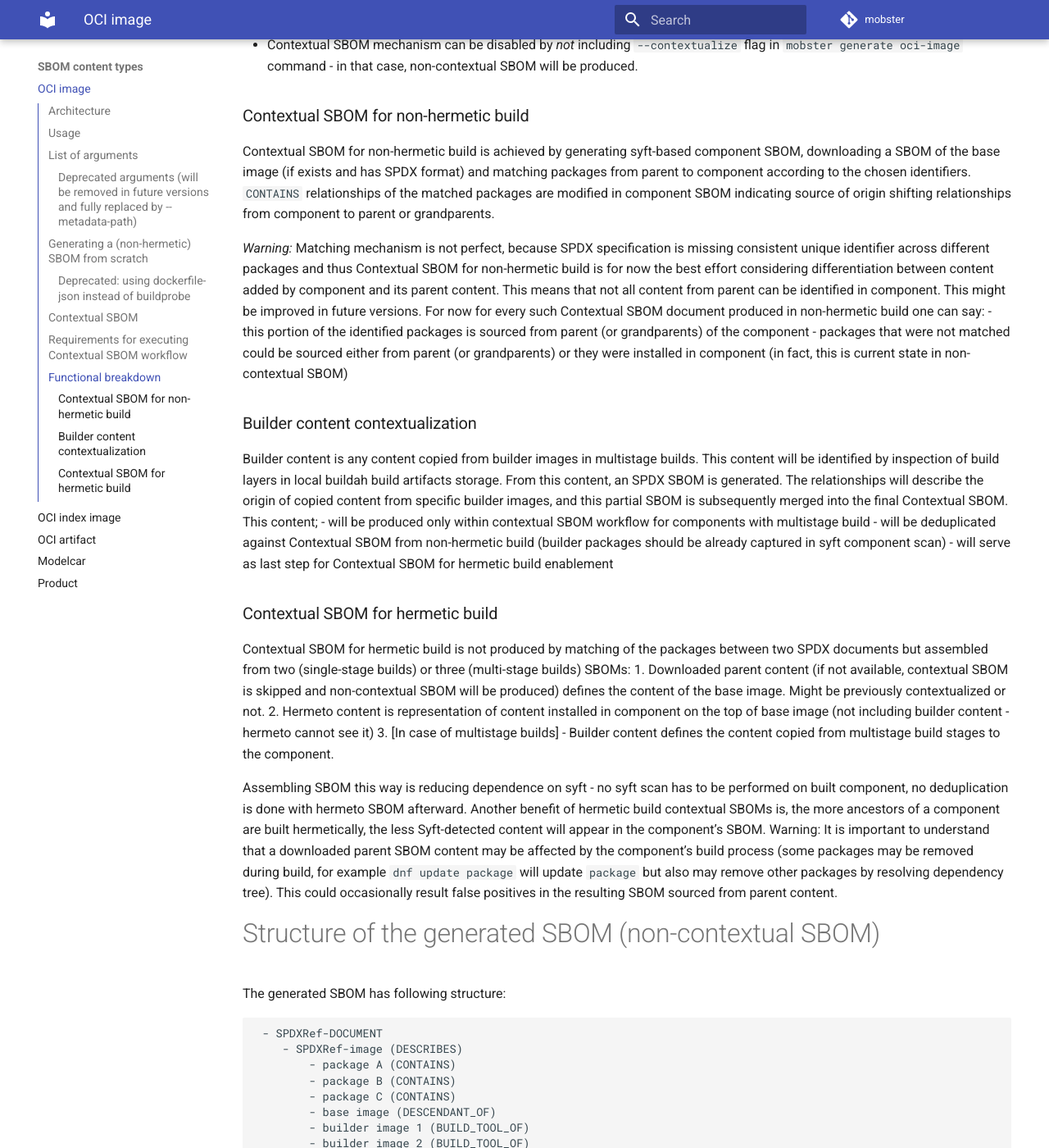
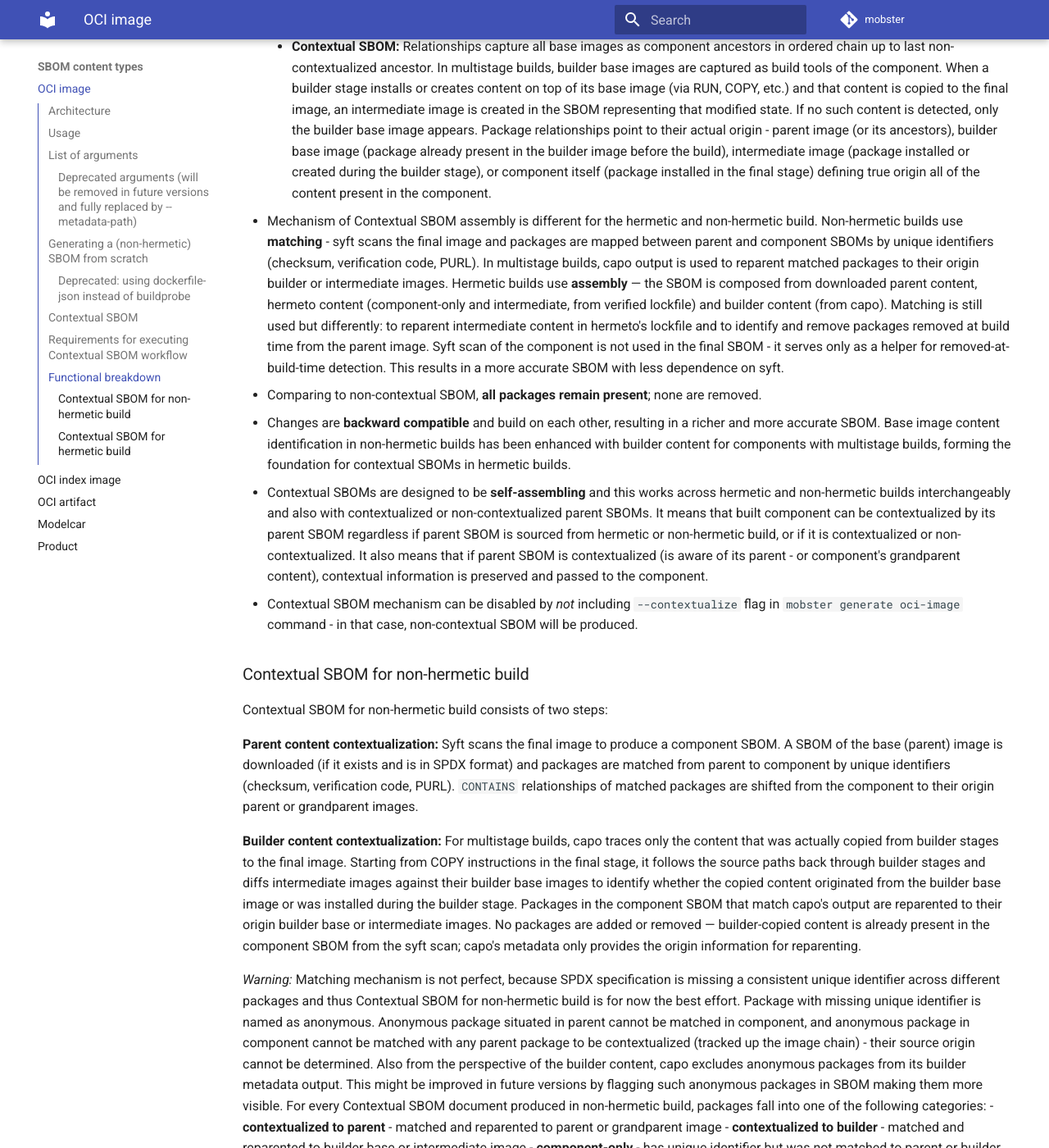
Before and after one commit to konflux-ci/mobster, an MkDocs documentation site: the page built from docs/sboms/oci_image.md, in a window 1280 px wide and 1400 px high, scrolled down 4454 px. Shown: the whole window at 82% size. Built offline with MkDocs 1.6.1 and Material for MkDocs 9.7.7, drawn with Linux system fonts in a browser that asks for light colours; comment, search, counter and statistics services are not loaded; some of the changed text lies outside the part shown.

Commit message:
docs(ISV-7578): update Contextual SBOM docs for builder content
Reflect builder content contextualization release and update hermetic
build section with current design.

Signed-off-by: Erik Mravec <emravec@redhat.com>
Assisted-By: Claude <noreply@anthropic.com>

````diff
--- a/docs/sboms/oci_image.md
+++ b/docs/sboms/oci_image.md
@@ -66,6 +66,7 @@ mobster --verbose  generate oci-image \
 - `--arch` -- Image architecture in OCI format (e.g., `amd64`, `arm64`, `ppc64le`, `s390x`). Linux kernel format values (e.g., `x86_64`, `aarch64`) are also accepted and normalized automatically to the OCI format. Defaults to the architecture of the current system.
 - `--skip-validation` -- skips validation of the SBOM
 - `--additional-base-image` -- base (builder) image to add, can be specified multiple times. Expects the format `<registry>/<repository>:<tag>@sha256:<digest value>`.
+- `--build-metadata-path` -- points to a builder content metadata JSON file produced by [capo](https://github.com/konflux-ci/capo). Required for builder content contextualization.
 
 ### Deprecated arguments (will be removed in future versions and fully replaced by --metadata-path)
 - `--parsed-dockerfile-path` -- points to a dockerfile processed by `dockerfile-json`. Use `--metadata-path` instead.
@@ -146,44 +147,90 @@ It aims to set clear expectations about the feature by defining the requirements
 explaining how it is assembled and structured, outlining potential future changes, and describing
 its benefits and limitations.
 
-* Feature will be released gradually. Planned features:
+* Release status:
     * ✅ **Contextual SBOM for non-hermetic build**
         * identification of the base image content in component in non-hermetic build
         * achieved by matching packages from the base image SBOM to the component
           SBOM and marking their origin with relationships
-    * ⏳ **Builder content contextualization**
-        * identification of the content copied from multistage build stages to component
-        * acquired by generating an SBOM from content copied from builder images
-          and merged into the final SBOM to indicate the origin of that content
+    * ✅ **Builder content contextualization**
+        * identification of the origin of the content copied from multistage build stages
+          to component
+        * achieved by tracing content from builder and intermediate images
+          using buildah build artifacts and reparenting packages in the
+          component SBOM to their origin builder or intermediate images
     * ⏳ **Contextual SBOM for hermetic build**
-        * differentiation of the base image content and component content in hermetic build
+        * differentiation of the base image content, builder content and component content
+          in hermetic build
         * assembled from base image content, hermeto content and - in multistage builds -
           builder content
 
 
 ## Requirements for executing Contextual SBOM workflow
-* Base image of the component must be built by konflux and must have SBOM attached
-* Attached base image SBOM must be in SPDX format with version 2.X.
 * `--contextualize` flag is present
+* `--metadata-path` is provided - buildprobe metadata YAML describing participating
+  images (base image, builder base images, extra images). Generated by
+  [buildprobe](https://github.com/konflux-ci/capo) from buildah storage after the build.
+* For parent content contextualization: base image of the component must have
+  an SBOM attached (e.g. via cosign) in SPDX format with version 2.X.
+  When the final stage is `FROM scratch` or `FROM oci-archive:...`, parent
+  contextualization is skipped but builder content contextualization still proceeds.
+* For builder content contextualization: `--build-metadata-path` is provided - JSON file
+  containing per-package metadata - PURL, origin type (builder base image or intermediate
+  image), source pullspec - produced by
+  [capo](https://github.com/konflux-ci/capo) from buildah build artifacts.
+  The image must be built with buildah >= 1.44.0 using `--save-stages --stage-labels`
+  flags so that intermediate images are preserved and labeled for capo to identify
+  them for correct resolving of the origin of the content.
 
-If requirements are not fulfilled, non-contextual SBOM will be produced.
+If any requirement is not met, non-contextual SBOM will be produced.
+Note: if `--build-metadata-path` is omitted, parent contextualization still proceeds
+but builder content is skipped with warning. This is not a recommended usage - it exists
+to preserve backward compatibility and for experimentation purposes.
+Users should be aware that the resulting SBOM will be incomplete for multistage builds
+(a warning is logged in this case).
+Parent and builder content contextualization are treated as an atomic operation:
+if parent contextualization fails (e.g. parent SBOM cannot be downloaded),
+builder content contextualization is not attempted.
+If builder content contextualization fails, parent contextualization is rolled back.
+In both cases, non-contextual SBOM is produced.
 
 
 ## Functional breakdown
 * Feature profoundly changes relationship structure of the SBOM
     * **Non-contextual SBOM:** Relationships capture only first base image as component ancestor.
-      All package relationships point to component. There is no concept of the base/parent
-      image content, origin of the packages is unknown. Those are all SBOMs produced before
-      contextualization.
+      All package relationships point to component. There is no concept of the base/parent or
+      builder image content, origin of the packages is unknown. Those are all SBOMs produced
+      before contextualization.
     * **Contextual SBOM:** Relationships capture all base images as component ancestors in
-      ordered chain up to last non-contextualized ancestor. Package relationships point
-      to those ancestors (or component itself) indicating origin of the package.
-* Mechanism of Contextual SBOM is different for the hermetic and non-hermetic build.
+      ordered chain up to last non-contextualized ancestor. In multistage builds,
+      builder base images are captured as build tools of the component.
+      When a builder stage installs or creates content on top of its base image
+      (via RUN, COPY, etc.) and that content is copied to the final image,
+      an intermediate image is created in the SBOM representing that modified state.
+      If no such content is detected, only the builder base image appears.
+      Package relationships point to their actual origin - parent image (or its
+      ancestors), builder base image (package already present in the builder image before
+      the build), intermediate image (package installed or created during the builder
+      stage), or component itself (package installed in the final stage) defining true
+      origin all of the content present in the component.
+* Mechanism of Contextual SBOM assembly is different for the hermetic and non-hermetic build.
+  Non-hermetic builds use **matching** - syft scans the final image and packages are mapped
+  between parent and component SBOMs by unique identifiers (checksum, verification code, PURL).
+  In multistage builds, capo output is used to reparent matched packages to their origin
+  builder or intermediate images.
+  Hermetic builds use **assembly** — the SBOM is composed from downloaded parent content,
+  hermeto content (component-only and intermediate, from verified lockfile) and builder
+  content (from capo).
+  Matching is still used but differently: to reparent intermediate content in hermeto's
+  lockfile and to identify and remove packages removed at build time from the parent image.
+  Syft scan of the component is not used in the final SBOM - it serves only as a helper
+  for removed-at-build-time detection. This results in a more accurate SBOM with less
+  dependence on syft.
 * Comparing to non-contextual SBOM, **all packages remain present**; none are removed.
-* Gradual changes will remain **backward compatible** and will build on each other,
-  resulting in a richer and more accurate SBOM (e.g., base image content identification
-  in non-hermetic builds will later be enhanced with builder content for components with
-  multistage builds, forming the foundation for contextual SBOMs in hermetic builds).
+* Changes are **backward compatible** and build on each other,
+  resulting in a richer and more accurate SBOM. Base image content identification
+  in non-hermetic builds has been enhanced with builder content for components with
+  multistage builds, forming the foundation for contextual SBOMs in hermetic builds.
 * Contextual SBOMs are designed to be **self-assembling** and this works across hermetic and
   non-hermetic builds interchangeably and also with contextualized or non-contextualized
   parent SBOMs.
@@ -197,61 +244,81 @@ If requirements are not fulfilled, non-contextual SBOM will be produced.
 
 
 ### Contextual SBOM for non-hermetic build
-Contextual SBOM for non-hermetic build is achieved by generating syft-based component SBOM,
-downloading a SBOM of the base image (if exists and has SPDX format) and matching packages
-from parent to component according to the chosen identifiers.
-`CONTAINS` relationships of the matched packages are modified in component SBOM indicating
-source of origin shifting relationships from component to parent or grandparents.
+
+Contextual SBOM for non-hermetic build consists of two steps:
+
+**Parent content contextualization:** Syft scans the final image to produce a component SBOM.
+A SBOM of the base (parent) image is downloaded (if it exists and is in SPDX format) and
+packages are matched from parent to component by unique identifiers (checksum, verification
+code, PURL). `CONTAINS` relationships of matched packages are shifted from the component
+to their origin parent or grandparent images.
+
+**Builder content contextualization:** For multistage builds, capo traces only the content
+that was actually copied from builder stages to the final image. Starting from COPY
+instructions in the final stage, it follows the source paths back through builder stages
+and diffs intermediate images against their builder base images to identify whether the
+copied content originated from the builder base image or was installed during the builder
+stage. Packages in the component SBOM that match capo's output are reparented
+to their origin builder base or intermediate images. No packages are added or removed —
+builder-copied content is already present in the component SBOM from the syft scan;
+capo's metadata only provides the origin information for reparenting.
 
 _Warning:_ Matching mechanism is not perfect, because SPDX specification is missing
-consistent unique identifier across different packages and thus Contextual SBOM for
-non-hermetic build is for now the best effort considering differentiation between content
-added by component and its parent content. This means that not all content from parent
-can be identified in component. This might be improved in future versions.
-For now for every such Contextual SBOM document produced in non-hermetic build one can say:
-- this portion of the identified packages is sourced from parent (or grandparents)
-  of the component
-- packages that were not matched could be sourced either from parent (or
-  grandparents) or they were installed in component (in fact, this is current
-  state in non-contextual SBOM)
-
-
-### Builder content contextualization
-Builder content is any content copied from builder images in multistage builds. This content
-will be identified by inspection of build layers in local buildah build artifacts storage.
-From this content, an SPDX SBOM is generated. The relationships will describe the origin of
-copied content from specific builder images, and this partial SBOM is subsequently merged
-into the final Contextual SBOM. This content;
-- will be produced only within contextual SBOM workflow for components with
-  multistage build
-- will be deduplicated against Contextual SBOM from non-hermetic build (builder packages
-  should be already captured in syft component scan)
-- will serve as last step for Contextual SBOM for hermetic build enablement
+a consistent unique identifier across different packages and thus Contextual SBOM for
+non-hermetic build is for now the best effort. Package with missing unique identifier is
+named as anonymous. Anonymous package situated in parent cannot be matched in component, and
+anonymous package in component cannot be matched with any parent package to be contextualized
+(tracked up the image chain) - their source origin cannot be determined.
+Also from the perspective of the builder content, capo excludes anonymous packages from
+its builder metadata output.
+This might be improved in future versions by flagging such anonymous packages in SBOM
+making them more visible.
+For every Contextual SBOM document produced in non-hermetic build, packages fall into
+one of the following categories:
+- **contextualized to parent** - matched and reparented to parent or grandparent image
+- **contextualized to builder** - matched and reparented to builder base or intermediate image
+- **component-only** - has unique identifier but was not matched to parent or builder content;
+  considered as installed in the final stage
+- **anonymous** - missing unique identifier; origin cannot be determined
 
 
 ### Contextual SBOM for hermetic build
-Contextual SBOM for hermetic build is not produced by matching of the packages between two
-SPDX documents but assembled from two (single-stage builds) or three (multi-stage builds)
-SBOMs:
-1. Downloaded parent content (if not available, contextual SBOM is skipped and non-contextual
-   SBOM will be produced) defines the content of the base image. Might be previously
-   contextualized or not.
-2. Hermeto content is representation of content installed in component on the top of base
-   image (not including builder content - hermeto cannot see it)
-3. [In case of multistage builds] - Builder content defines the content copied from multistage
-   build stages to the component.
 
+Unlike non-hermetic builds, hermetic Contextual SBOM is not produced by matching packages
+between two independently scanned SBOMs. Instead, it is **assembled** from two
+(single-stage builds) or three (multi-stage builds) content sources:
 
-Assembling SBOM this way is reducing dependence on syft - no syft scan has to be performed on
-built component, no deduplication is done with hermeto SBOM afterward. Another benefit of hermetic
-build contextual SBOMs is, the more ancestors of a component are built hermetically, the less
-Syft-detected content will appear in the component’s SBOM.
-Warning: It is important to understand that a downloaded parent SBOM content may be affected by
-the component’s build process (some packages may be removed during build, for example `dnf update
-package` will update `package` but also may remove other packages by resolving dependency tree).
-This could occasionally result false positives in the resulting SBOM sourced from parent content.
+1. **Downloaded parent content** - defines the content of the base image. May be previously
+   contextualized or not. If not available, contextualization is skipped and non-contextual
+   SBOM is produced. Before assembly it must be cleaned from packages removed at build time -
+   a syft scan of the component is used as a helper to detect which parent packages are
+   no longer present in the component, but this helper scan is not included in the final
+   Contextual SBOM.
+2. **Builder content** (multistage builds only) - content copied from builder stages to the
+   component, with origin information (builder base vs intermediate) provided by capo.
+   Unlike non-hermetic builds where capo produces only metadata for reparenting existing
+   packages, hermetic builds require capo to produce a full partial SBOM (packages and
+   relationships) that is merged into the final assembled SBOM.
+3. **Hermeto content** - represents content installed in the component’s final stage on top
+   of the base image and intermediate content (content installed in builder stage over the
+   top of any builder base image). Hermeto produces a flat SBOM from the verified lockfile
+   without distinguishing between component-only and intermediate content. In multistage builds,
+   matching against capo’s builder metadata is used to separate intermediate content from
+   component-only content in hermeto’s output.
 
-# Structure of the generated SBOM (non-contextual SBOM)
+This assembly approach reduces dependence on syft. The more ancestors in an image chain are
+built hermetically, the more SBOM content comes from verified lockfiles (hermeto) rather
+than post-build scanning (syft), resulting in a more accurate SBOM.
+
+_Warning:_ Downloaded parent SBOM content may be affected by the component’s build process
+(e.g. `dnf update` may remove packages by resolving dependency tree). Packages removed at
+build time are detected using the helper syft scan and cleaned from the parent content, but
+this detection is limited to packages with unique identifiers — anonymous packages in the
+parent cannot be identified as removed and may remain as false positives in the resulting
+SBOM.
+
+# Structure of the generated SBOM
+## Non-contextual SBOM
 
 The generated SBOM has following structure:
 ```
@@ -260,12 +327,16 @@ The generated SBOM has following structure:
         - package A (CONTAINS)
         - package B (CONTAINS)
         - package C (CONTAINS)
+        - package D (CONTAINS)
+        - package E (CONTAINS)
+        - package F (CONTAINS)
+        - package G (CONTAINS)
         - base image (DESCENDANT_OF)
         - builder image 1 (BUILD_TOOL_OF)
         - builder image 2 (BUILD_TOOL_OF)
 ```
 
-# Structure of the generated SBOM (Contextual SBOM)
+## Contextual SBOM
 
 The generated SBOM has following structure:
 ```
@@ -278,5 +349,10 @@ The generated SBOM has following structure:
             - grandparent image (DESCENDANT_OF)
                 - package D (CONTAINS)
         - builder image 1 (BUILD_TOOL_OF)
+            - package E (CONTAINS)
         - builder image 2 (BUILD_TOOL_OF)
+            - package F (CONTAINS)
+            - intermediate image (DESCENDANT_OF)
+                - package G (CONTAINS)
+
 ```
````
